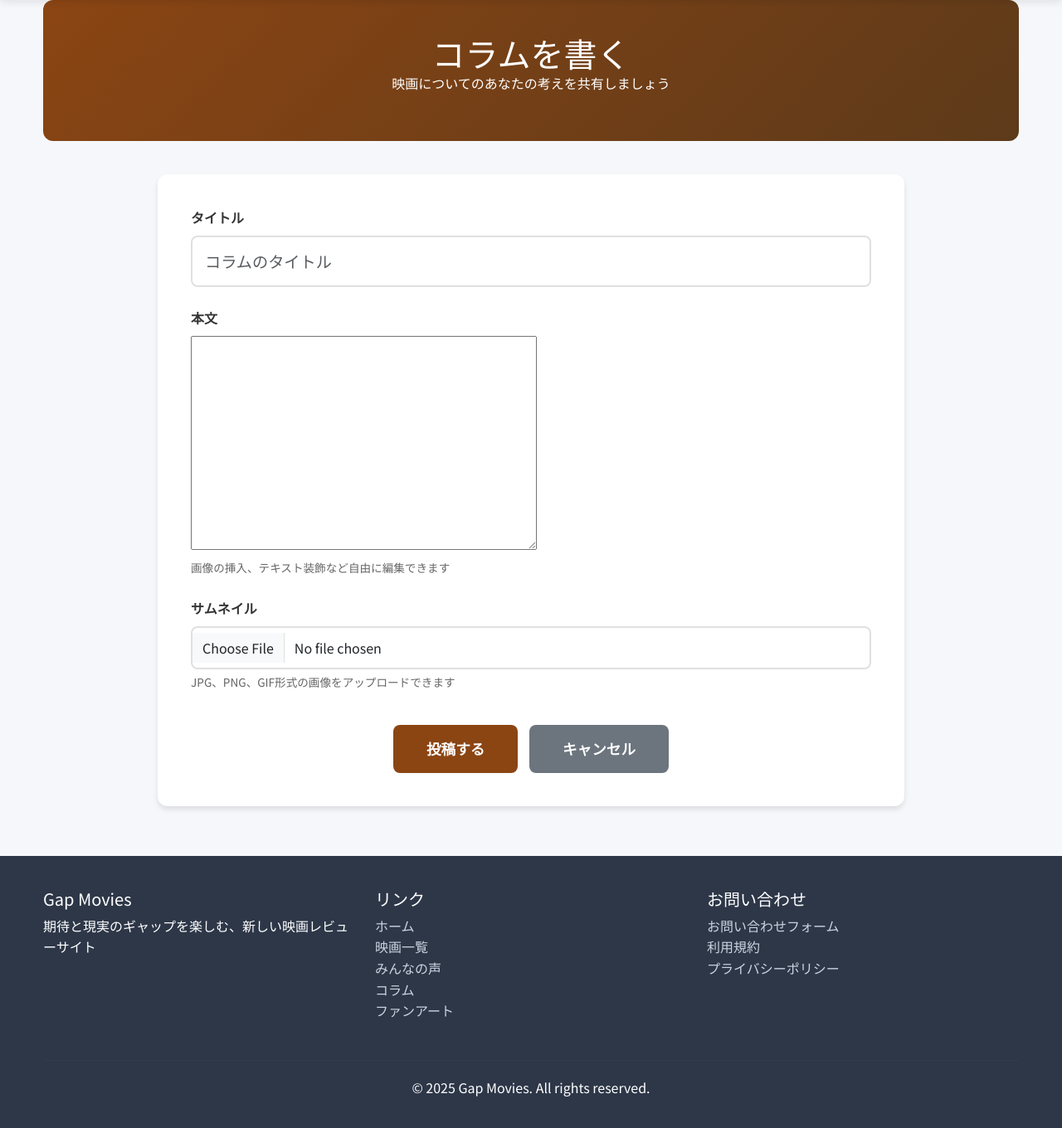
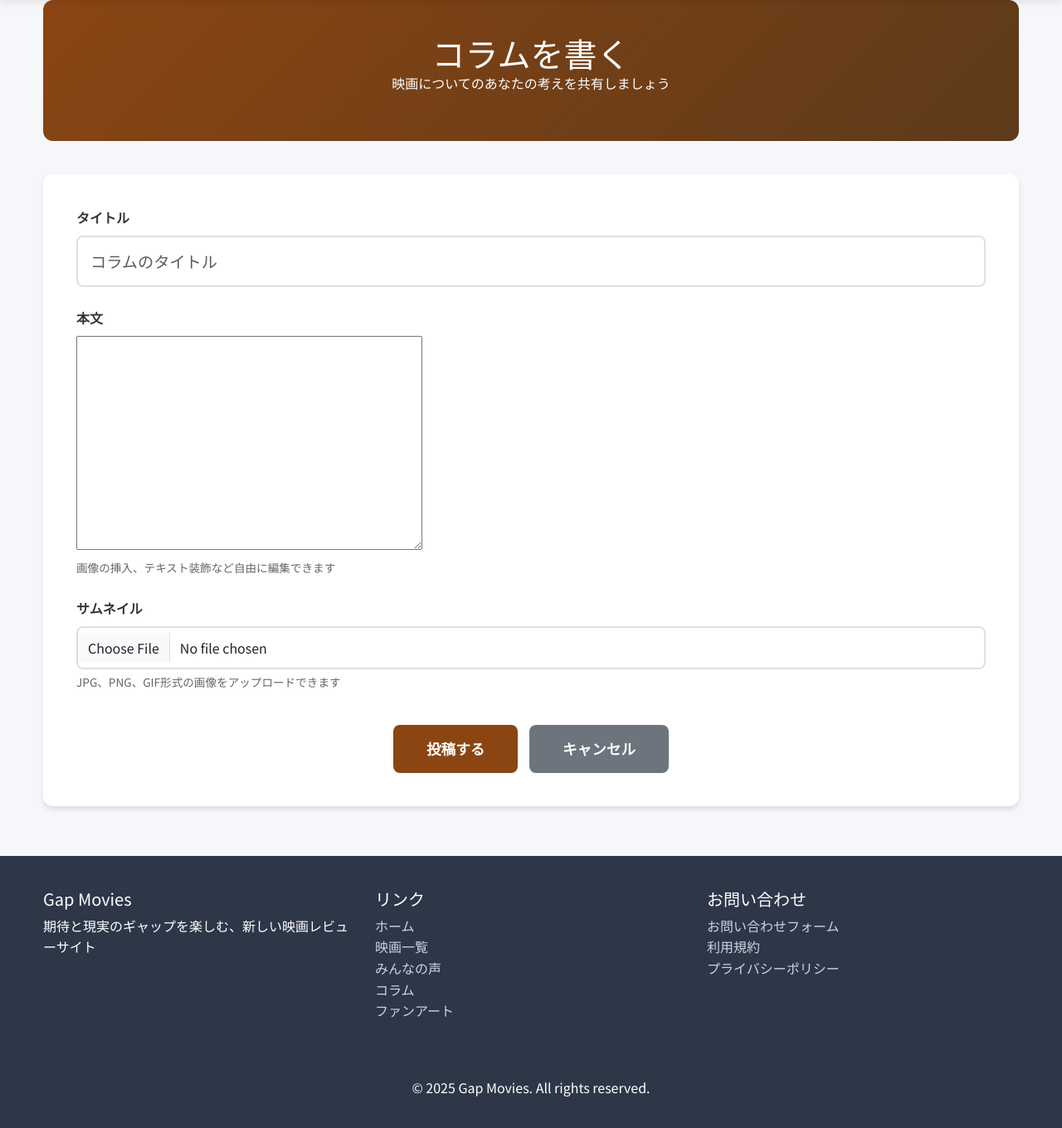
Before and after one commit to kouya828828/gap-movies, a Django app: page /columns/create/ in a window 1280 px wide. Shown: the part 78-1438 px from the top of the page at 83% size. Run offline with Django 5.2, Linux system fonts and the light colour scheme; the visitor is signed in with stand-in values (Sample User, id 1); data that the repository does not hold is empty.

Commit message:
Expand editor width to full screen for better content creation experience

```diff
--- a/reviews/templates/reviews/column_create.html
+++ b/reviews/templates/reviews/column_create.html
@@ -24,7 +24,7 @@
     padding: 40px;
     border-radius: 12px;
     box-shadow: 0 4px 6px rgba(0, 0, 0, 0.1);
-    max-width: 900px;
+    max-width: 100%;
     margin: 0 auto 60px;
 }
 
--- a/reviews/templates/reviews/discussion_create.html
+++ b/reviews/templates/reviews/discussion_create.html
@@ -23,7 +23,7 @@
         border-radius: 15px;
         padding: 40px;
         box-shadow: 0 4px 8px rgba(0,0,0,0.08);
-        max-width: 800px;
+        max-width: 100%;
         margin: 0 auto 40px;
     }
 
```
